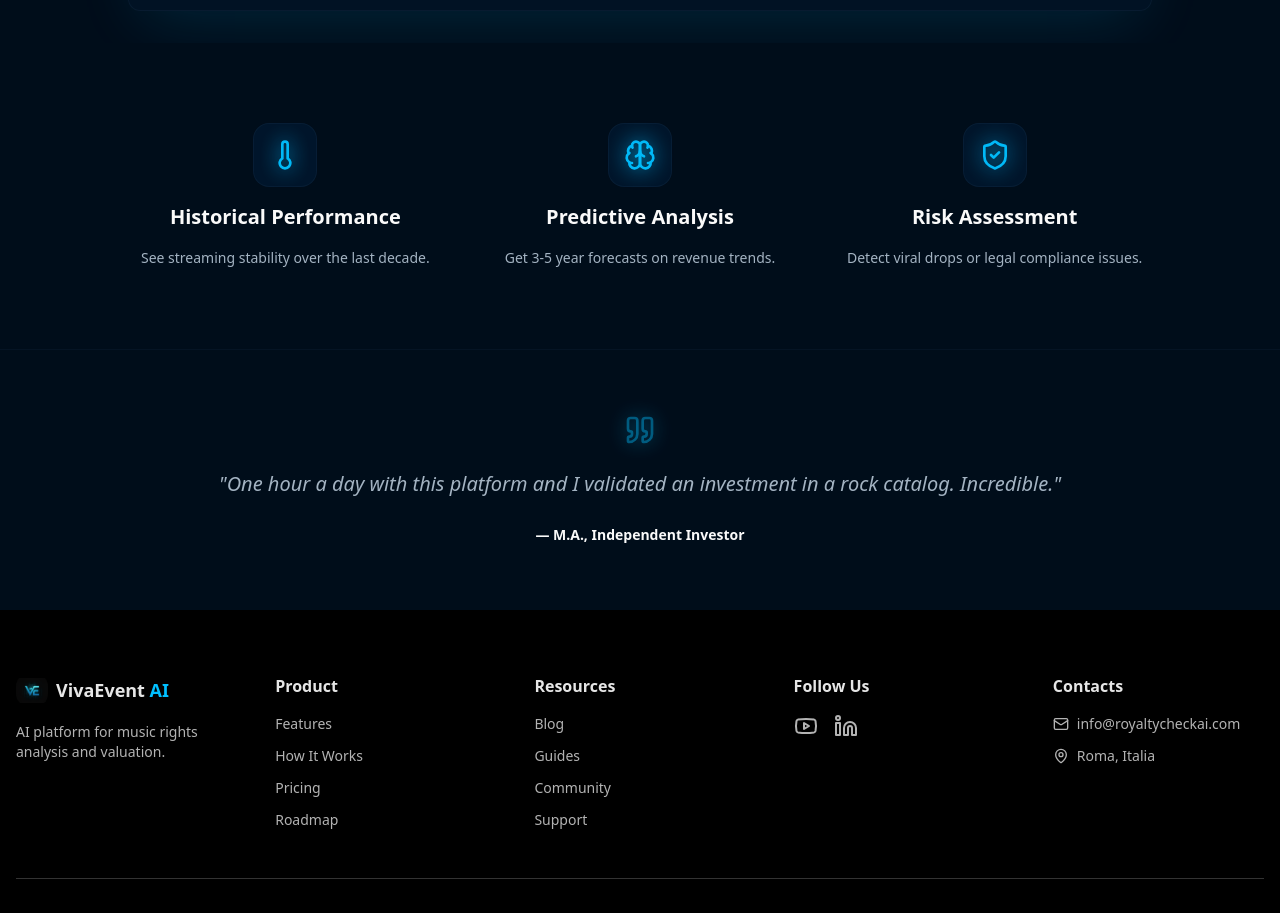
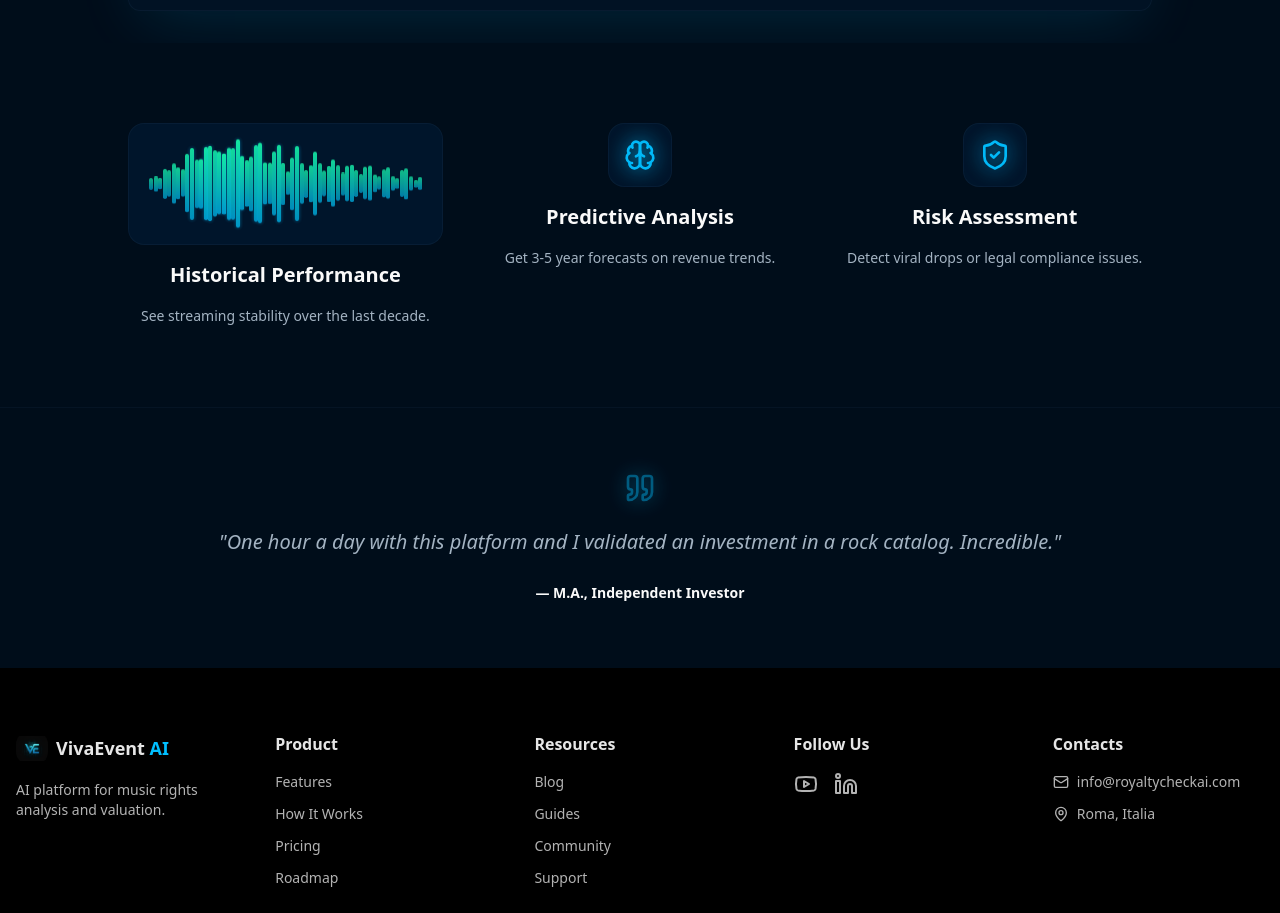
Before and after one commit to wrimmer82/VivaEvent.Analyzer, a React (Vite) app: page / in a window 1280 px wide. Shown: the part 980-1893 px from the top of the page. Built offline with nearby package versions, Linux system fonts and the light colour scheme.

Commit message:
Aggiunta onda sonora
Co-authored-by: wrimmer82 <241472460+wrimmer82@users.noreply.github.com>

```diff
--- a/src/components/Features.tsx
+++ b/src/components/Features.tsx
@@ -1,35 +1,77 @@
-import { Thermometer, Brain, ShieldCheck } from "lucide-react";
+import { Brain, ShieldCheck } from "lucide-react";
 import { useI18n } from "@/hooks/useI18n";
+
+const Waveform = () => {
+  // Simulated waveform bars like a recording studio DAW
+  const bars = [
+    12, 25, 18, 35, 28, 45, 55, 40, 65, 75, 60, 85, 95, 80, 70, 90, 100, 85, 75, 95,
+    88, 70, 60, 80, 90, 72, 55, 68, 82, 50, 40, 62, 78, 45, 35, 58, 70, 42, 30, 50,
+    65, 38, 25, 45, 55, 32, 20, 38, 48, 28, 15, 30, 40, 22, 18, 28, 35, 20, 12, 22,
+  ];
+
+  return (
+    <div className="w-full h-24 flex items-center justify-center gap-[1px] px-2">
+      {bars.map((h, i) => (
+        <div
+          key={i}
+          className="flex-1 rounded-sm"
+          style={{
+            height: `${h}%`,
+            background: `linear-gradient(to top, hsl(195, 100%, 40%), hsl(160, 84%, 50%))`,
+            opacity: 0.7 + (h / 100) * 0.3,
+            boxShadow: h > 70 ? '0 0 4px hsl(195, 100%, 50%, 0.5)' : 'none',
+            animation: `wavePulse ${1.5 + (i % 5) * 0.3}s ease-in-out infinite alternate`,
+            animationDelay: `${i * 0.05}s`,
+          }}
+        />
+      ))}
+    </div>
+  );
+};
 
 const Features = () => {
   const { lang, t } = useI18n();
 
   const features = [
     {
-      icon: Thermometer,
+      icon: null as any,
       title: t.features.title1[lang],
       description: t.features.desc1[lang],
+      isWaveform: true,
     },
     {
       icon: Brain,
       title: t.features.title2[lang],
       description: t.features.desc2[lang],
+      isWaveform: false,
     },
     {
       icon: ShieldCheck,
       title: t.features.title3[lang],
       description: t.features.desc3[lang],
+      isWaveform: false,
     },
   ];
 
   return (
     <section id="features" className="py-20 bg-background relative">
+      <style>{`
+        @keyframes wavePulse {
+          0% { transform: scaleY(1); }
+          100% { transform: scaleY(0.6); }
+        }
+      `}</style>
       <div className="container mx-auto px-4">
         <div className="grid md:grid-cols-3 gap-10 max-w-5xl mx-auto">
           {features.map((feature, index) => {
             const Icon = feature.icon;
             return (
               <div key={index} className="flex flex-col items-center text-center space-y-4 group animate-fade-in" style={{ animationDelay: `${index * 0.1}s` }}>
+                {feature.isWaveform ? (
+                  <div className="w-full rounded-2xl bg-secondary/50 border border-border/30 p-3 group-hover:scale-105 group-hover:border-primary/50 transition-all overflow-hidden">
+                    <Waveform />
+                  </div>
+                ) : (
                   <div className="w-16 h-16 rounded-2xl bg-secondary/50 border border-border/30 flex items-center justify-center group-hover:scale-110 group-hover:border-primary/50 transition-all">
                     <Icon
                       className="w-8 h-8 text-primary animate-pulse"
@@ -38,6 +80,7 @@ const Features = () => {
                       }}
                     />
                   </div>
+                )}
                 <h3 className="text-xl font-bold text-foreground">{feature.title}</h3>
                 <p className="text-muted-foreground leading-relaxed text-sm">{feature.description}</p>
               </div>
```
Lines whose indentation alone changed are shown as unchanged.
